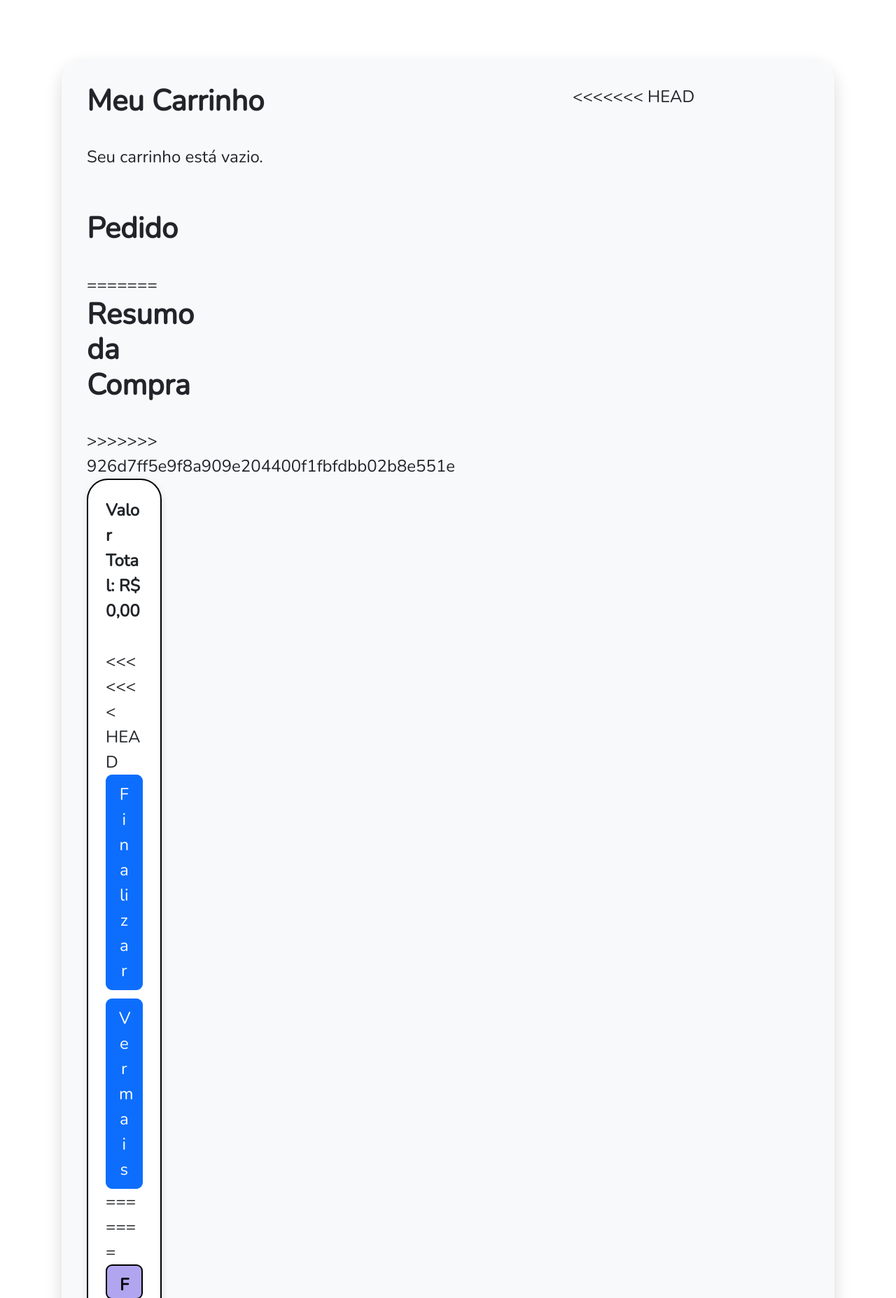
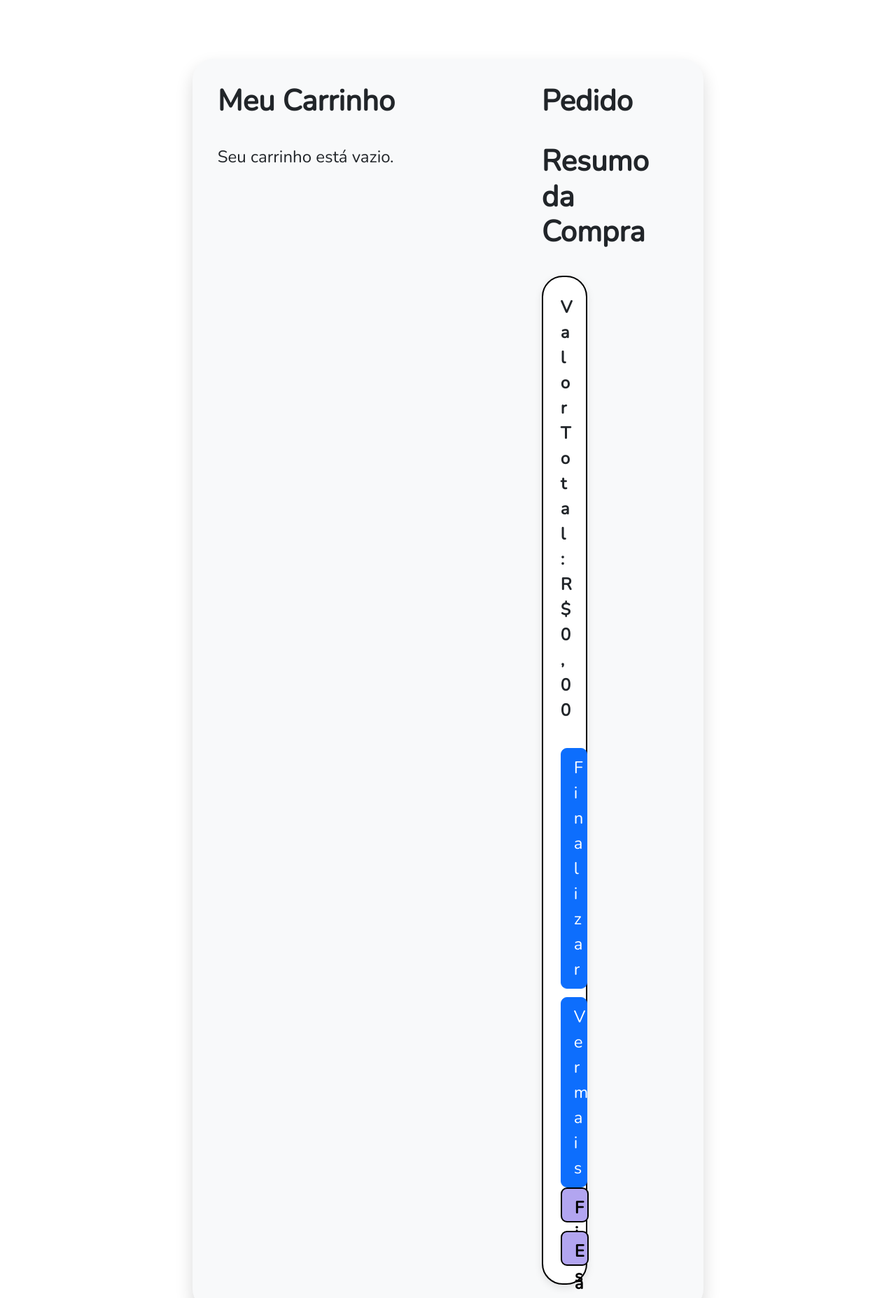
Before and after one commit to DanilloMatavelli/Projeto-Alex, a Flask app: page /carrinho in a window 1280 px wide. Shown: the part 60-1915 px from the top of the page at 70% size. Run offline with Flask 3, Linux system fonts and the light colour scheme; the visitor is signed in with stand-in values (Sample User, id 1); data comes from the database, SQL or seed files in the repository; data that the repository does not hold is empty; some libraries are stand-ins or nearby versions.

Commit message:
commit geral

```diff
--- a/static/css/main_pag_detalhado.css
+++ b/static/css/main_pag_detalhado.css
@@ -1,4 +1,4 @@
-<<<<<<< HEAD
+
 
 
 .btn-primary{
@@ -14,7 +14,7 @@
 .avaliacao-card{
     background-color: var(--cor-botoes) !important;
 }
-=======
+
 /* Estrutura geral */
 .page {
   display: flex;
@@ -86,4 +86,3 @@
     font-size: 1.5rem;
   }
 }
->>>>>>> 926d7ff5e9f8a909e204400f1fbfdbb02b8e551e
--- a/templates/pagina_carrinho.html
+++ b/templates/pagina_carrinho.html
@@ -71,13 +71,13 @@
           </div>
 
           <!-- Coluna: Resumo -->
-<<<<<<< HEAD
+
           <div class="col-lg-4">
             <h3 class="mb-4 fw-bold">Pedido</h3>
-=======
+
           <div class="cart__summary col-lg-4">
             <h3 class="cart__summary-title mb-4 fw-bold">Resumo da Compra</h3>
->>>>>>> 926d7ff5e9f8a909e204400f1fbfdbb02b8e551e
+
 
             <div class="cart__summary-box card">
               <div class="cart__summary-total mb-4">
@@ -90,14 +90,14 @@
                 </strong>
               </div>
 
-<<<<<<< HEAD
+
               <button class="btn btn-primary w-100 mb-2">Finalizar</button>
               <a href="/produtos/5"><button class="btn btn-primary w-100">Ver mais</button></a>
 
-=======
+
               <button class="cart__btn btn btn-primary w-100 mb-2">Finalizar</button>
               <button class="cart__btn btn btn-primary w-100">Escolher mais produtos</button>
->>>>>>> 926d7ff5e9f8a909e204400f1fbfdbb02b8e551e
+
             </div>
           </div>
 
```
